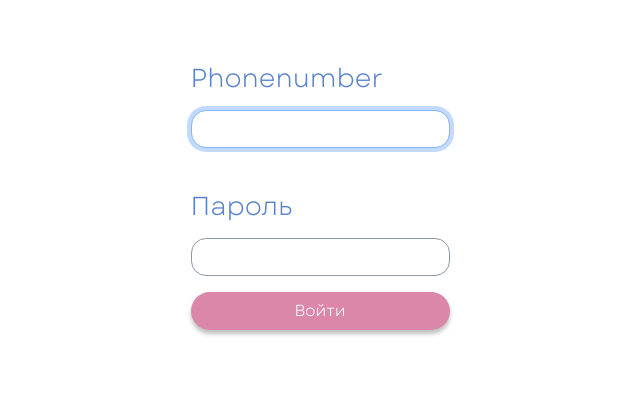
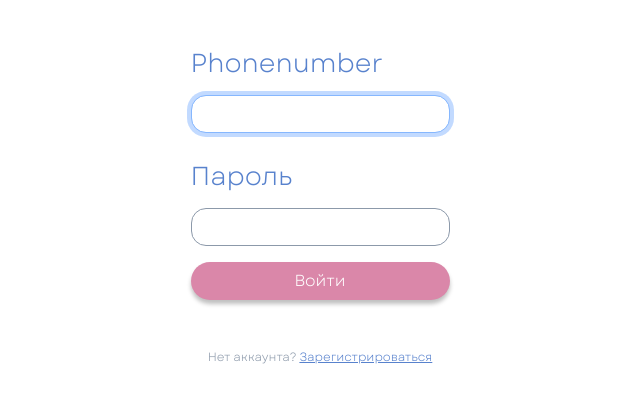
Before and after one commit to hyggebox/bakecake, a Django app: page /auth/login/ in a window 1280 px wide. Shown: the part 112-515 px from the top of the page, without its empty margins (320-960 px from the left). Run offline with Django 4.2, Linux system fonts and the light colour scheme; parts of the project's set-up code (start-up, migrations or seed data) failed here and were passed over; some libraries are stand-ins or nearby versions.

Commit message:
Add links to login/signup

```diff
--- a/bakecake/templates/registration/login.html
+++ b/bakecake/templates/registration/login.html
@@ -9,12 +9,11 @@
 <div class="container mt-header mb-6">
   <div class="row mt-5">
     <div class="col-12 col-xxl-12 d-flex justify-content-center">
-
             <form method="post">
               {% csrf_token %}
 
               {% for field in form %}
-              <label class="me-2 mb-1 cake_blue" style="margin-top: 1.5em; font-size: 26px">{{ field.label }}</label>
+              <label class="me-2  mt-4 mb-1 cake_blue" style="font-size: 26px">{{ field.label }}</label>
               <div class="col-12 col-md-12 col-lg-12 pt-2">
                 {{ field|add_class:"form-control cake__textinput" }}
               </div>
@@ -23,8 +22,11 @@
                 <button type="submit" class="btn btn_hover text-white rounded-pill mt-3 px-5 shadow-none cake__button cake__bg_pink" style="width:100%">Войти</button>
               </div>
             </form>
-
-
+    </div>
+  </div>
+  <div class="row mt-5">
+    <div class="col-12 col-xxl-12 d-flex justify-content-center">
+      <span class="fs_12 cake_grey">Нет аккаунта? <a class="fw-lighter cake_blue fs_12" href="{% url 'signup' %}">Зарегистрироваться</a></span>
     </div>
   </div>
 </div>
```
Also changed, not shown: bakecake/templates/registration/register.html (+6 -4 lines).
